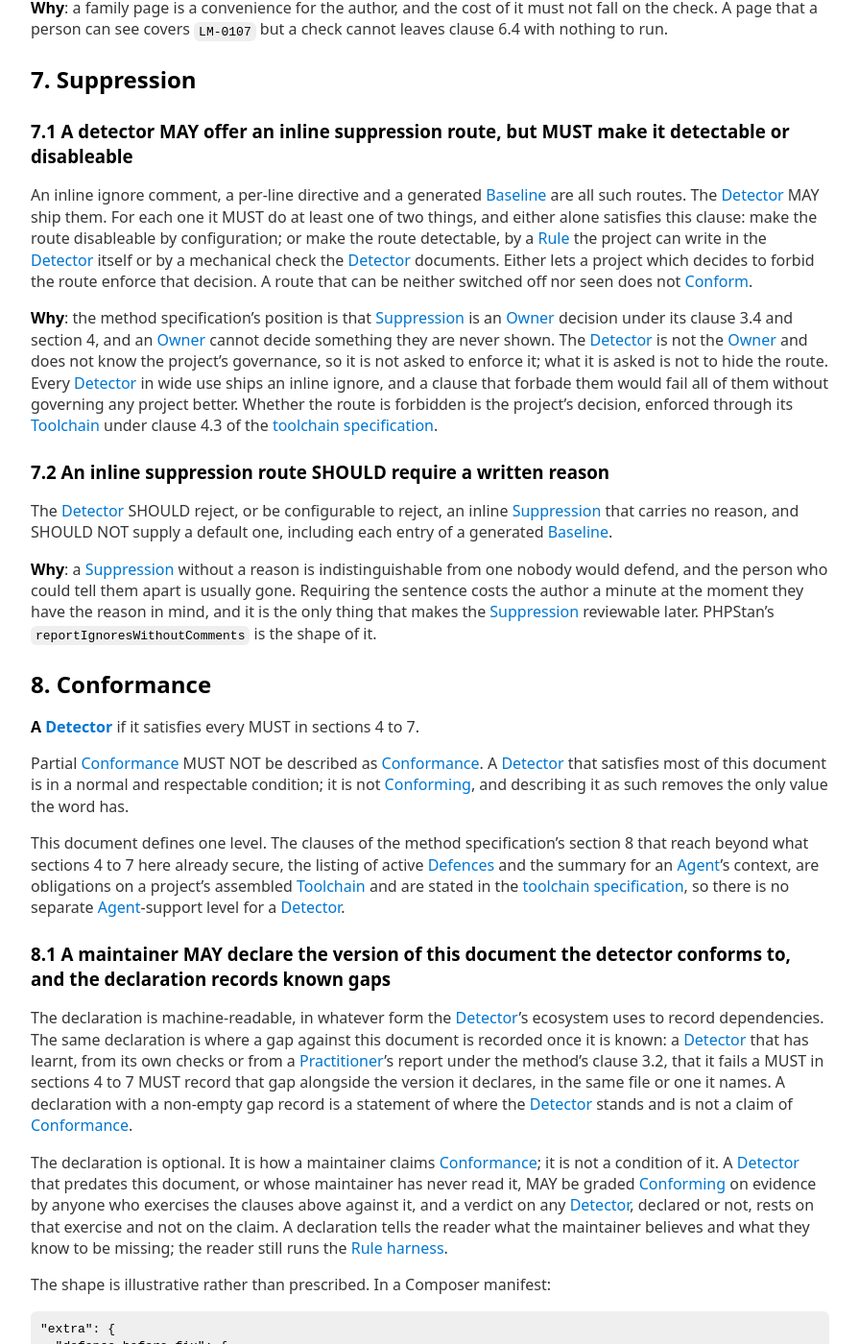
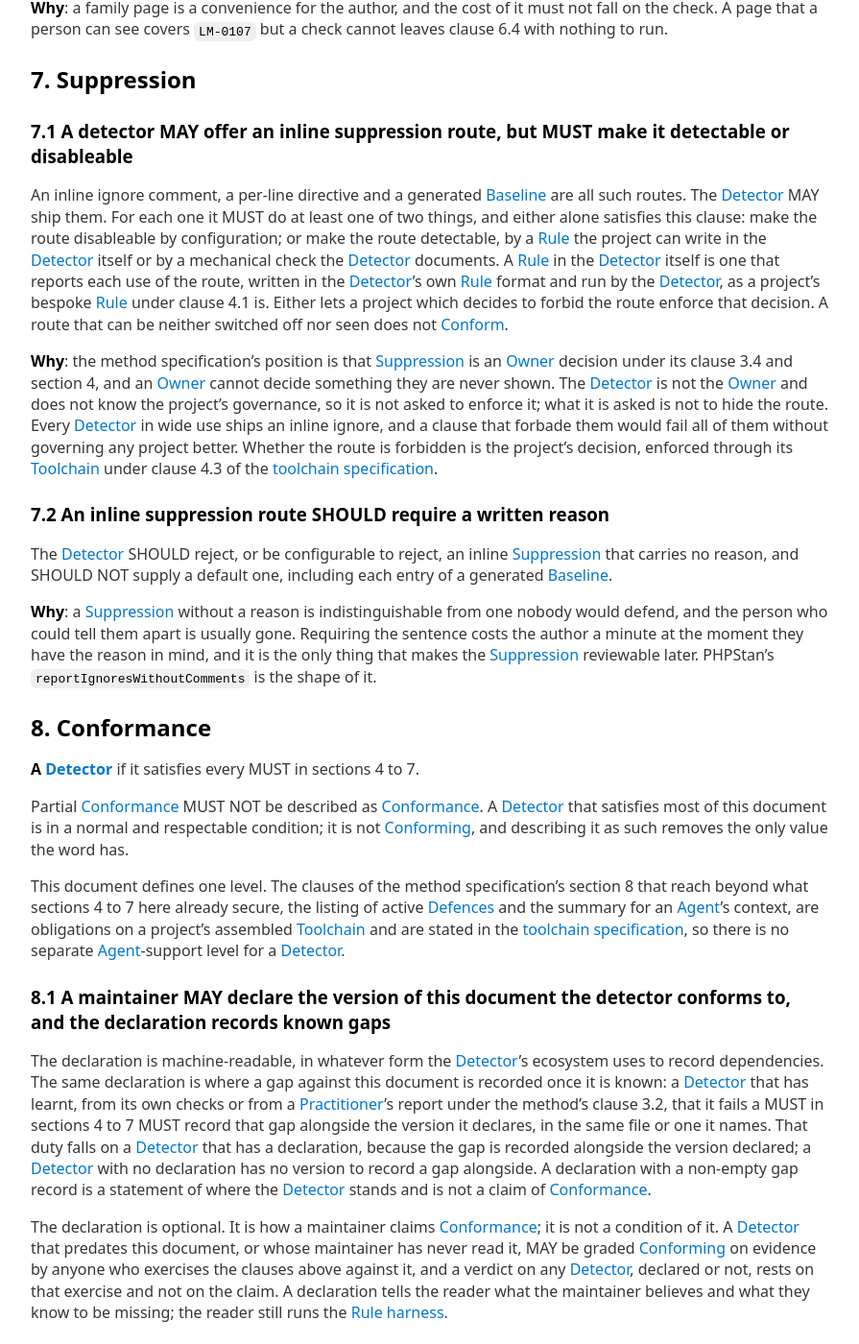
Before and after one commit to Defence-Before-Fix/defence-before-fix.github.io, a Jekyll site: the page built from DETECTOR-SPEC.md, in a window 1280 px wide and 1400 px high, scrolled down 6416 px. Shown: the whole window at 96% size, without its empty margins (192-1087 px from the left). Built offline with Jekyll 4.4.1, drawn with Linux system fonts in a browser that asks for light colours; our own code applies the rules of GitHub Pages for plain Markdown files; some of the changed text lies outside the part shown.

Commit message:
Detector 5.3, 7.1 and 8.1: the passages run 36 failed on, made clearer
Clarity, no obligation changed. Clause 5.3's remainder sentences are two plain ones: the
remainder is the findings the summary does not print, and where every finding is printed there is
none and a file that only adds detail need not be named; three readers found the previous pair
hard to parse. Clause 7.1 says a Rule in the Detector itself is one that reports each use of the
route, written in the Detector's own rule format and run by it, as a bespoke rule under 4.1 is;
three readers set the phrase against 4.1. Clause 8.1 says the duty to record a gap falls on a
Detector that has a declaration, since the gap is recorded alongside the declared version; two
readers could not tell whether an undeclared Detector is bound. Every MUST sentence is unchanged,
so the key's 7.1 quotation stands.

Co-Authored-By: Claude Opus 5.5 <noreply@anthropic.com>

```diff
--- a/DETECTOR-SPEC.md
+++ b/DETECTOR-SPEC.md
@@ -158,10 +158,10 @@ any.
 ### 5.3 The result MUST reach the practitioner in the output of the command they ran
 
 Where the [Detector] writes fuller detail elsewhere, the invoked command's own output MUST
-carry both a usable summary and the location of the remainder. The remainder is any finding the
-summary leaves out. A summary that prints every finding, each with where it is and its
-[Identifier], leaves none out, so extra detail about those findings written elsewhere, such as a
-code snippet in a report file, is not a remainder whose location must be printed.
+carry both a usable summary and the location of the remainder. The remainder means the findings
+the summary does not print. Where the summary prints every finding, each with where it is and its
+[Identifier], there is no remainder, and a report file that only adds detail to those same
+findings, such as a code snippet, need not be named in the output.
 
 **Why**: method specification clause 8.2. A report the [Practitioner] has to go and find is a
 report that arrives after the decision it was meant to inform.
@@ -277,8 +277,10 @@ An inline ignore comment, a per-line directive and a generated [Baseline] are al
 routes. The [Detector] MAY ship them. For each one it MUST do at least one of two things, and either
 alone satisfies this clause: make the route disableable by configuration; or make the route
 detectable, by a [Rule] the project can write in the [Detector] itself or by a mechanical check
-the [Detector] documents. Either lets a project which decides to forbid the route enforce that
-decision. A route that can be neither switched off nor seen does not [Conform].
+the [Detector] documents. A [Rule] in the [Detector] itself is one that reports each use of the
+route, written in the [Detector]'s own [Rule] format and run by the [Detector], as a project's
+bespoke [Rule] under clause 4.1 is. Either lets a project which decides to forbid
+the route enforce that decision. A route that can be neither switched off nor seen does not [Conform].
 
 **Why**: the method specification's position is that [Suppression] is an [Owner]
 decision under its clause 3.4 and section 4, and an [Owner] cannot decide something they are
@@ -319,7 +321,9 @@ The declaration is machine-readable, in whatever form the [Detector]'s ecosystem
 record dependencies. The same declaration is where a gap against this document is recorded once it is
 known: a [Detector] that has learnt, from its own checks or from a [Practitioner]'s
 report under the method's clause 3.2, that it fails a MUST in sections 4 to 7 MUST record that gap
-alongside the version it declares, in the same file or one it names. A declaration with a non-empty
+alongside the version it declares, in the same file or one it names. That duty falls on a
+[Detector] that has a declaration, because the gap is recorded alongside the version declared; a
+[Detector] with no declaration has no version to record a gap alongside. A declaration with a non-empty
 gap record is a statement of where the [Detector] stands and is not a claim of
 [Conformance].
 
```
Also changed, not shown: CHANGELOG.md.
